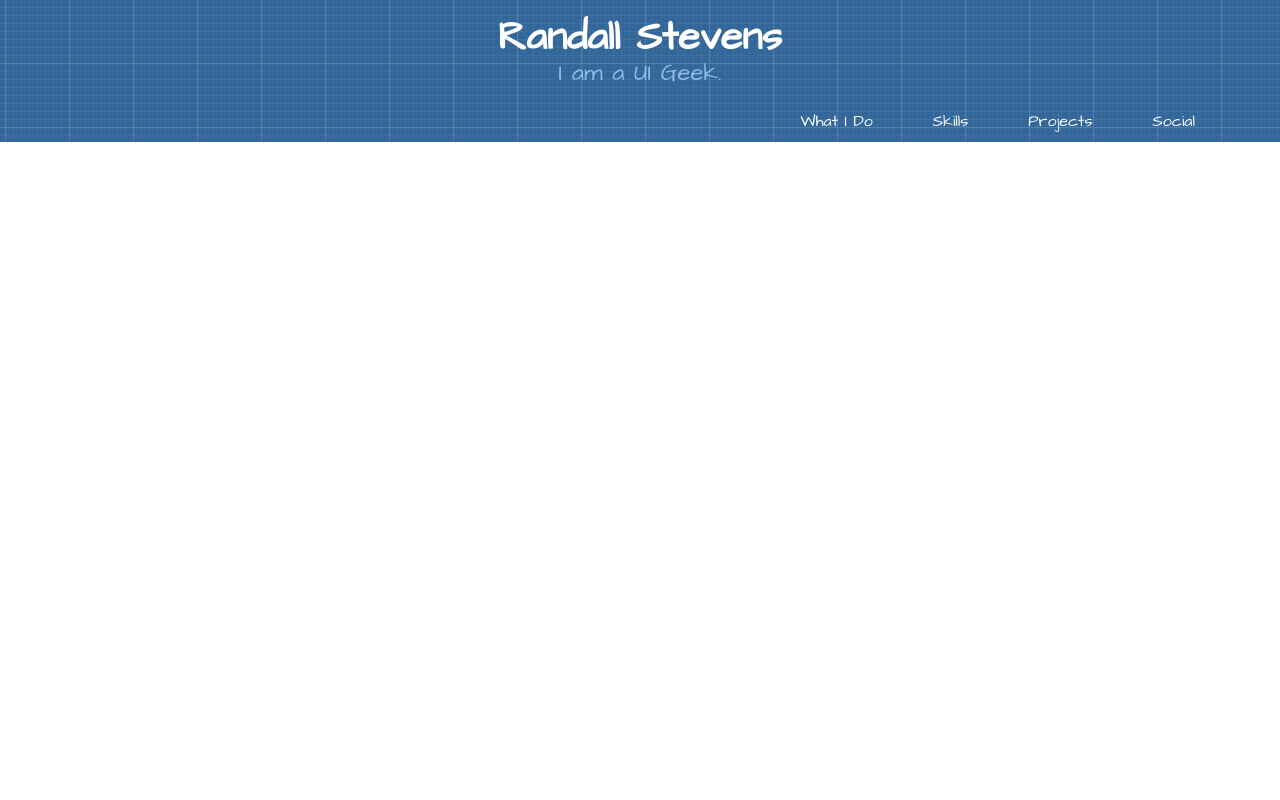
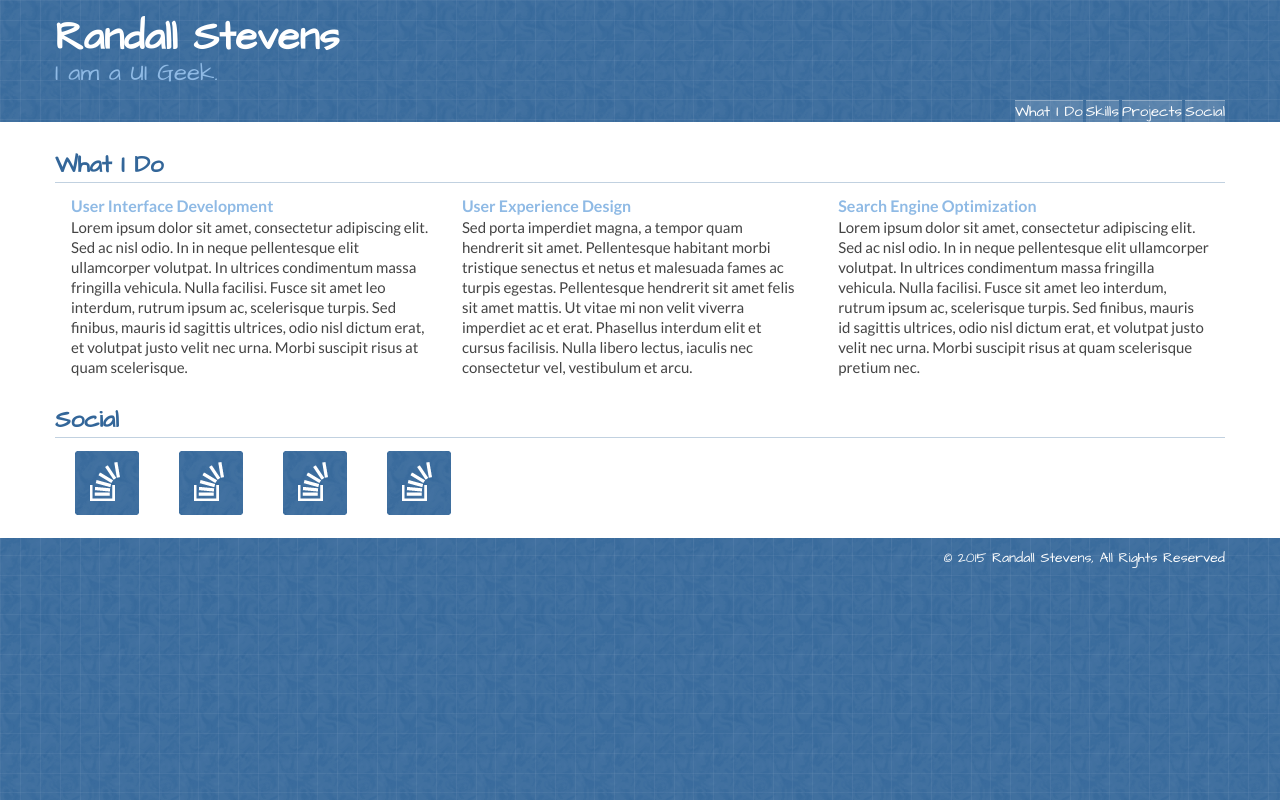
Before and after one commit to ecarlisle/Easy-Layouts-with-Flexbox, a website: page index.html in a window 1280 px wide. Drawn offline with Linux system fonts and the light colour scheme; files that its build step writes are made by us from their sources.

Commit message:
Update portfolio example.

```diff
--- /dev/null
+++ b/assets/css/debug.css
@@ -0,0 +1,3 @@
+* {
+	border: solid 1px red !important;
+}
--- a/assets/css/flexbox.css
+++ b/assets/css/flexbox.css
@@ -1,40 +1,52 @@
-nav ul {
-}
+  .social {
+    display: flex;
+    flex-wrap: wrap;
 
-@media screen and (min-width: 768px) {
+  }
 
-  header, nav, main, footer {
-    width: 750px;
+  .social a {
+    flex-basis: 10rem;
   }
+
+
+
+ @media screen and (min-width: 768px) {
 
   nav ul {
     display: flex;
     justify-content: space-around;
   }
+
+
+  /* Workaround for Chrome (bug) */
+  /*
   nav ul li {
-    border: 0;
+    grow: 1;
   }
+  */
 
 }
 
 @media screen and (min-width: 992px) {
 
-  header, nav, main, footer {
-    width: 970px;
-  }
 
   nav ul {
     justify-content: flex-end;
   }
 
+  /* Workaround for Chrome (bug) */
+  /*
   nav ul li {
-    margin: 10px;
+    grow: 0;
+  }
+  */
+
+  .flex-container {
+    display: flex;
   }
 
 }
 
 @media screen and (min-width: 1200px) {
-  header, nav, main, footer {
-    width: 1170px;
-  }
+
 }
--- a/assets/css/site.css
+++ b/assets/css/site.css
@@ -1,38 +1,77 @@
-.container {
-  margin: 0 auto;
+html {
+  font-size: 10px;
 }
 
 body {
+  background: url('../img/bg2.png');
+  color: #444;
   margin: 0;
   padding: 0;
 }
 
+main {
+  background: #FFF;
+  padding: 1rem 0 2rem 0;
+}
+
+a {
+  text-decoration: none;
+}
+
+a:hover {
+  text-decoration: underline;
+}
+
+
+h1, h2 {
+  font-family: 'Architects Daughter', sans-serif;
+}
+
 h1 {
-  font-size: 40px;
+  font-size: 4rem;
   line-height: 0.9;
   margin: 0;
 }
 
 h2 {
-  font-size: 30px;
-  margin: 0;
+  color: #369;
+  display: block;
+  border-bottom: solid 1px rgba(51,102,153,0.3);
+  font-size: 2.4rem;
+  margin: 1.6rem 0 0.3rem 0;
+}
+
+h3 {
+  color: #8fbae5;
+  font: bold 1.6rem 'Lato', sans-serif;
+  margin: 1rem 0 0.2rem 0;
+}
+
+header, nav, article, footer {
+  margin: 0 auto;
+}
+
+footer {
+  color: white;
+  font: 1.4rem 'Architects Daughter', sans-serif;
+  padding: 1rem;
+  text-align: right;
 }
 
 header {
   color: #FFF;
-  font-family: 'Architects Daughter', sans-serif;
   padding: 20px 20px 10px;
   text-align: center;
 }
 
 header span {
   color: #8fbae5;
-  font-size: 24px;
+  font: 2.4rem 'Architects Daughter', sans-serif;
 }
 
 nav {
   color: #FFF;
-  font-family: 'Architects Daughter', sans-serif;
+  font: 1.5rem 'Architects Daughter', sans-serif;
 }
 
 nav ul {
@@ -43,16 +82,80 @@ nav ul {
 }
 
 nav ul li {
-  padding: 0 20px;
-  border-top: 1px solid #fff;
+  background: rgba(255,255,255,0.15);
+  border-top: 1px solid rgba(255,255,255,0.3);
+  padding: 5 20px;
+  margin: 0 0 0 0.3rem;
 }
 
 
 nav ul li a {
   color: #fff;
-  text-decoration: none;
 }
 
-.bg-blue {
-  background: url('../img/bg.png');
+main {
+  font: 1.5rem 'Lato', sans-serif;
 }
+
+p {
+  line-height: 2.0rem;
+  margin: 0 0 1rem;
+
+}
+
+.flex-container>section {
+  padding: 0 1.6rem;
+}
+
+.social-icon {
+  margin: 1rem 2rem 0;
+}
+
+ @media screen and (min-width: 768px) {
+
+  header, nav, article, footer {
+    width: 750px;
+  }
+
+  nav ul li {
+    background: none;
+    border: 0;
+  }
+
+  header {
+    text-align: left;
+  }
+
+  .nav-wrapper {
+    background: rgba(255,255,255,0.15);
+    border-top: 1px solid rgba(255,255,255,0.3);
+  }
+
+
+}
+
+@media screen and (min-width: 992px) {
+
+  header, nav, article, footer {
+    width: 970px;
+  }
+
+  nav ul li {
+    background: rgba(255,255,255,0.15);
+    border-top: 1px solid rgba(255,255,255,0.3);
+  }
+
+  .nav-wrapper {
+    background: none;
+    border-top: 0;
+  }
+
+}
+
+@media screen and (min-width: 1200px) {
+
+  header, nav, article, footer {
+    width: 1170px;
+  }
+
+}
--- a/index.html
+++ b/index.html
@@ -7,17 +7,20 @@
       <meta name="description" content="">
       <meta name="viewport" content="width=device-width, initial-scale=1">
       <link href='http://fonts.googleapis.com/css?family=Lato:400,700,400italic|Architects+Daughter' rel='stylesheet' type='text/css'>
-      <link rel="stylesheet" href="css/normalize.css/normalize.css">
+      <link rel="stylesheet" href="assets/css/normalize.css/normalize.css">
+      <link rel="stylesheet" href="assets/css/flexbox.css">
+      <!--
+      <link rel="stylesheet" href="assets/css/debug.css">
+      -->
       <link rel="stylesheet" href="assets/css/site.css">
-      <link rel="stylesheet" href="assets/css/flexbox.css">
     </head>
     <body>
-      <div class="bg-blue">
-        <header class="container">
-          <h1>Randall Stevens</h1>
-          <span>I am a UI Geek.</span>
-        </header>
-        <nav class="container">
+      <header>
+        <h1>Randall Stevens</h1>
+        <span>I am a UI Geek.</span>
+      </header>
+      <div class="nav-wrapper">
+        <nav>
           <ul>
             <li><a href="#what-i-do">What I Do</a></li>
             <li><a href="#skills">Skills</a></li>
@@ -25,14 +28,64 @@
             <li><a href="#social">Social</a></li>
           </ul>
         </nav>
-    </div>
-    <main>
+      </div>
+      <main>
+      <article>
 
+      </article>
+
+
+
+
+      <article>
+        <h2>What I Do</h2>
+        <div class="flex-container">
+          <section>
+            <h3>User Interface Development</h3>
+            <p>
+              Lorem ipsum dolor sit amet, consectetur adipiscing elit. Sed ac nisl odio. In in neque pellentesque elit ullamcorper volutpat. In ultrices condimentum massa fringilla vehicula. Nulla facilisi. Fusce sit amet leo interdum, rutrum ipsum ac, scelerisque turpis. Sed finibus, mauris id sagittis ultrices, odio nisl dictum erat, et volutpat justo velit nec urna. Morbi suscipit risus at quam scelerisque.
+            </p>
+          </section>
+          <section>
+            <h3>User Experience Design</h3>
+            <p>
+              Sed porta imperdiet magna, a tempor quam hendrerit sit amet. Pellentesque habitant morbi tristique senectus et netus et malesuada fames ac turpis egestas. Pellentesque hendrerit sit amet felis sit amet mattis. Ut vitae mi non velit viverra imperdiet ac et erat. Phasellus interdum elit et cursus facilisis. Nulla libero lectus, iaculis nec consectetur vel, vestibulum et arcu.
+            </p>
+          </section>
+          <section>
+            <h3>Search Engine Optimization</h3>
+            <p>
+              Lorem ipsum dolor sit amet, consectetur adipiscing elit. Sed ac nisl odio. In in neque pellentesque elit ullamcorper volutpat. In ultrices condimentum massa fringilla vehicula. Nulla facilisi. Fusce sit amet leo interdum, rutrum ipsum ac, scelerisque turpis. Sed finibus, mauris id sagittis ultrices, odio nisl dictum erat, et volutpat justo velit nec urna. Morbi suscipit risus at quam scelerisque pretium nec.
+            </p>
+          </section>
+        </div>
+      </article>
+      <article>
+        <section>
+        <h2>Social</h2>
+          <div class="flex-container social">
+            <a href="#"><img class="social-icon" src="assets/img/stack-exchange.png" alt="Stack Exchange" title="Stack Exchange" /></a>
+            <a href="#"><img class="social-icon" src="assets/img/stack-exchange.png" alt="Stack Exchange" title="Stack Exchange" /></a>
+            <a href="#"><img class="social-icon" src="assets/img/stack-exchange.png" alt="Stack Exchange" title="Stack Exchange" /></a>
+            <a href="#"><img class="social-icon" src="assets/img/stack-exchange.png" alt="Stack Exchange" title="Stack Exchange" /></a>
+            <!--
+            <a href="#"><img class="social-icon" src="assets/img/stack-exchange.png" alt="Stack Exchange" title="Stack Exchange" /></a>
+            <a href="#"><img class="social-icon" src="assets/img/stack-exchange.png" alt="Stack Exchange" title="Stack Exchange" /></a>
+            <a href="#"><img class="social-icon" src="assets/img/stack-exchange.png" alt="Stack Exchange" title="Stack Exchange" /></a>
+            <a href="#"><img class="social-icon" src="assets/img/stack-exchange.png" alt="Stack Exchange" title="Stack Exchange" /></a>
+            <a href="#"><img class="social-icon" src="assets/img/stack-exchange.png" alt="Stack Exchange" title="Stack Exchange" /></a>
+            -->
+          </div>
+        </section>
+      </article>
     </main>
-    <div class="bg-blue">
+    <div class="bg-blue-pattern">
       <footer>
-
+      &copy; 2015 Randall Stevens, All Rights Reserved
       </footer>
     </div>
   </body>
 </html>
+<!-- Stay out of divland - allows us to be semantic (but we still use divs as containers or specialized containers) -->
+<!-- Divs are now just for additional formatting not pertaining to content -->
+<!-- Div - generic container -->
```
